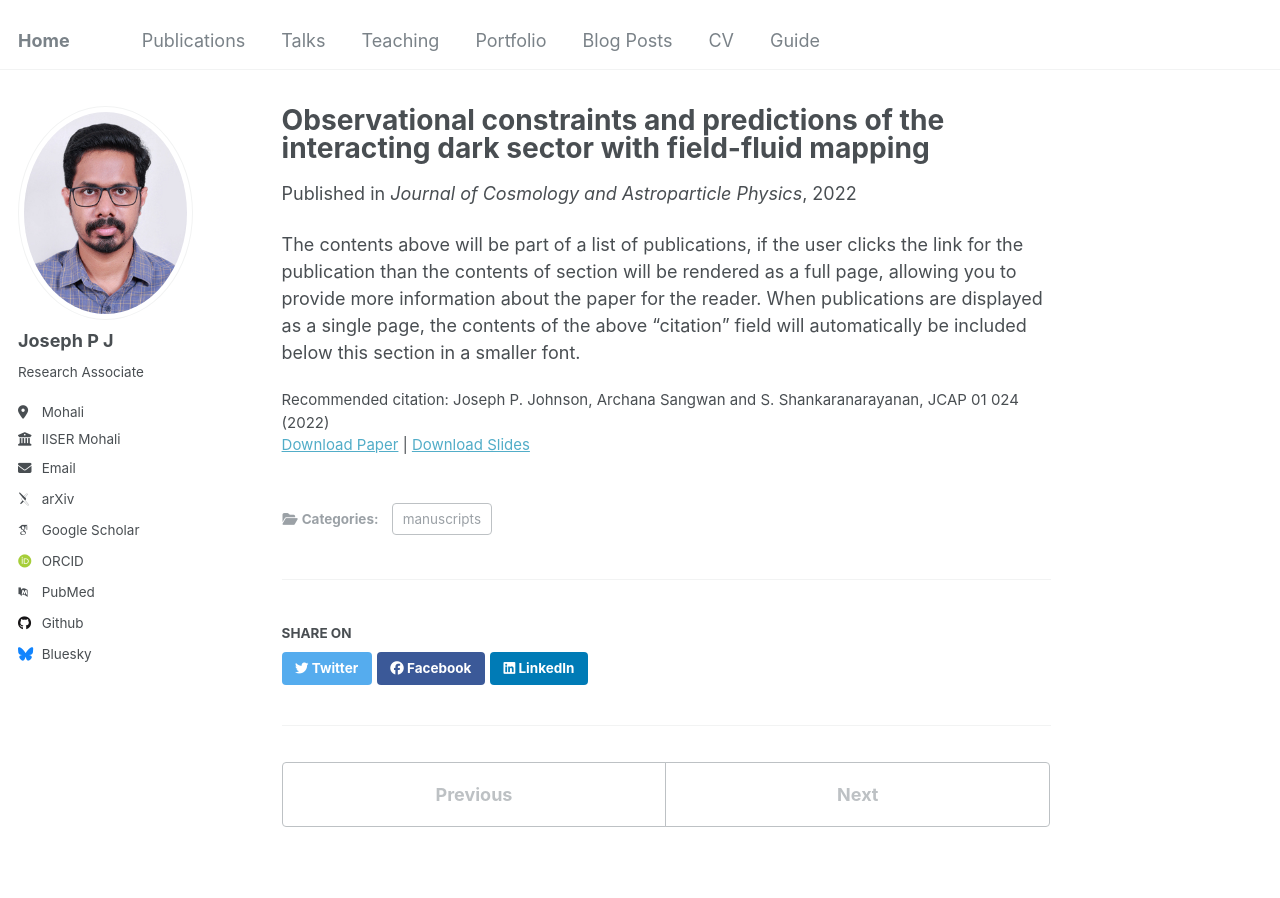
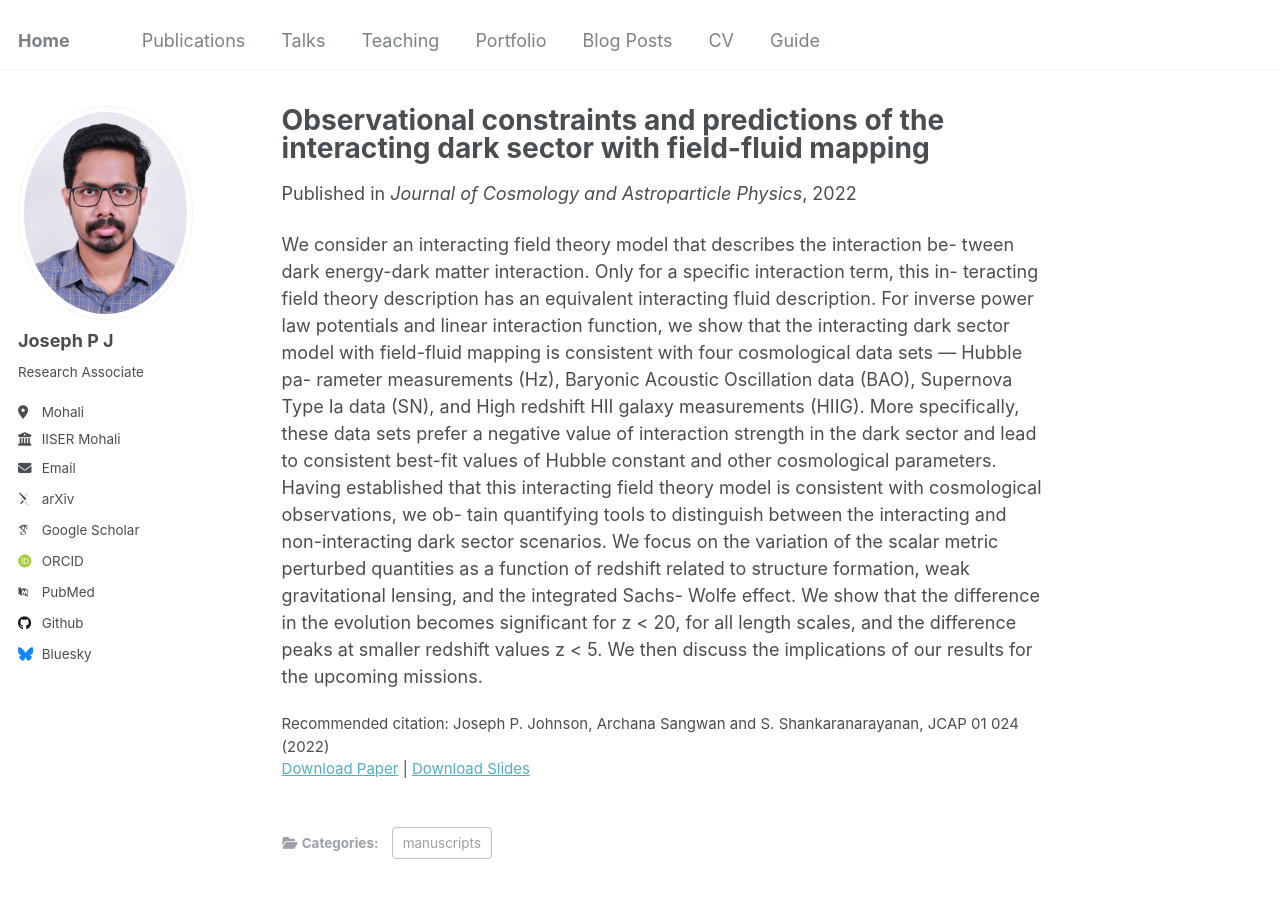
Before and after one commit to josephpjohnson/web, a Jekyll site: the page built from _publications/2009-10-01-paper-title-number-1.md, in a window 1280 px wide and 900 px high. Built offline with Jekyll 4.4.1, drawn with Linux system fonts in a browser that asks for light colours; some web fonts are replaced.

Commit message:
Update 2009-10-01-paper-title-number-1.md

```diff
--- a/_publications/2009-10-01-paper-title-number-1.md
+++ b/_publications/2009-10-01-paper-title-number-1.md
@@ -11,4 +11,19 @@ paperurl: 'http://academicpages.github.io/files/paper1.pdf'
 citation: 'Joseph P. Johnson, Archana Sangwan and S. Shankaranarayanan, JCAP 01 024 (2022)'
 ---
 
-The contents above will be part of a list of publications, if the user clicks the link for the publication than the contents of section will be rendered as a full page, allowing you to provide more information about the paper for the reader. When publications are displayed as a single page, the contents of the above "citation" field will automatically be included below this section in a smaller font.
+We consider an interacting field theory model that describes the interaction be-
+tween dark energy-dark matter interaction. Only for a specific interaction term, this in-
+teracting field theory description has an equivalent interacting fluid description. For inverse
+power law potentials and linear interaction function, we show that the interacting dark sector
+model with field-fluid mapping is consistent with four cosmological data sets — Hubble pa-
+rameter measurements (Hz), Baryonic Acoustic Oscillation data (BAO), Supernova Type Ia
+data (SN), and High redshift HII galaxy measurements (HIIG). More specifically, these data
+sets prefer a negative value of interaction strength in the dark sector and lead to consistent
+best-fit values of Hubble constant and other cosmological parameters. Having established
+that this interacting field theory model is consistent with cosmological observations, we ob-
+tain quantifying tools to distinguish between the interacting and non-interacting dark sector
+scenarios. We focus on the variation of the scalar metric perturbed quantities as a function of
+redshift related to structure formation, weak gravitational lensing, and the integrated Sachs-
+Wolfe effect. We show that the difference in the evolution becomes significant for z < 20, for
+all length scales, and the difference peaks at smaller redshift values z < 5. We then discuss
+the implications of our results for the upcoming missions.
```
